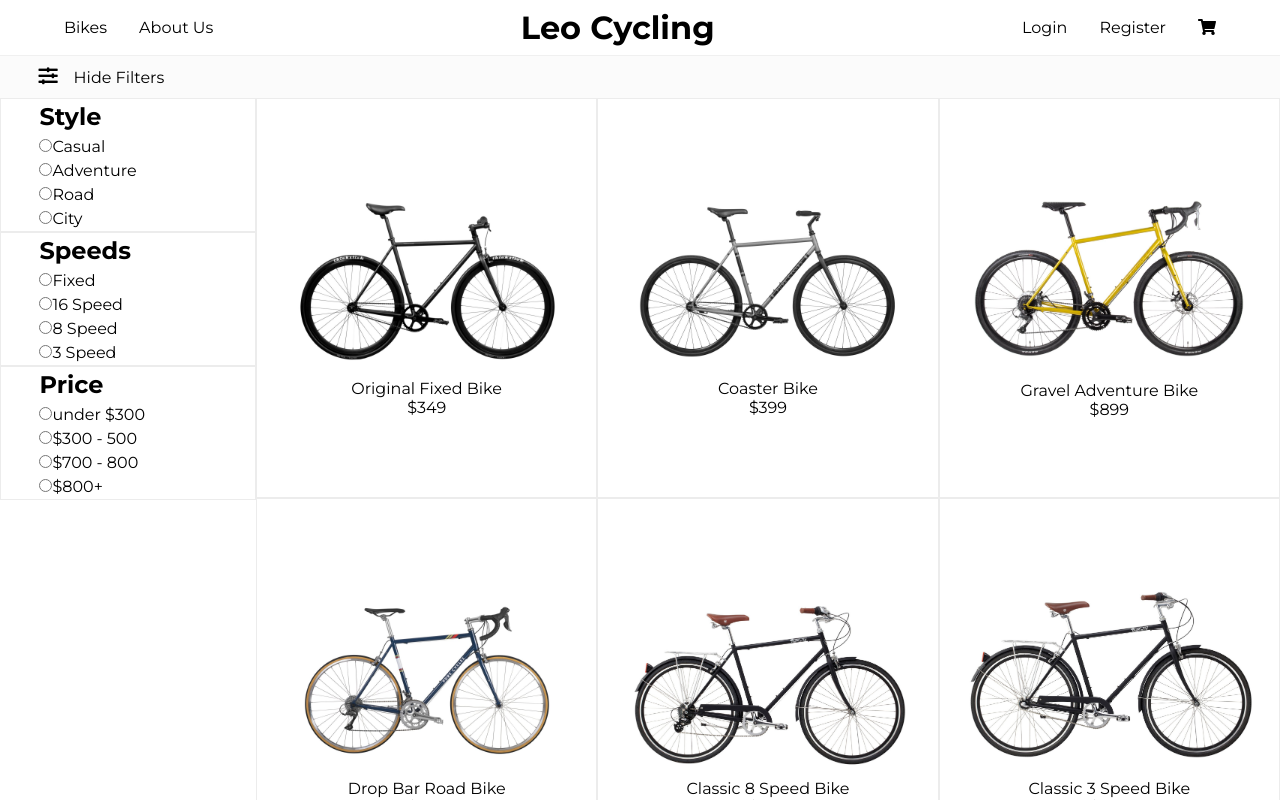
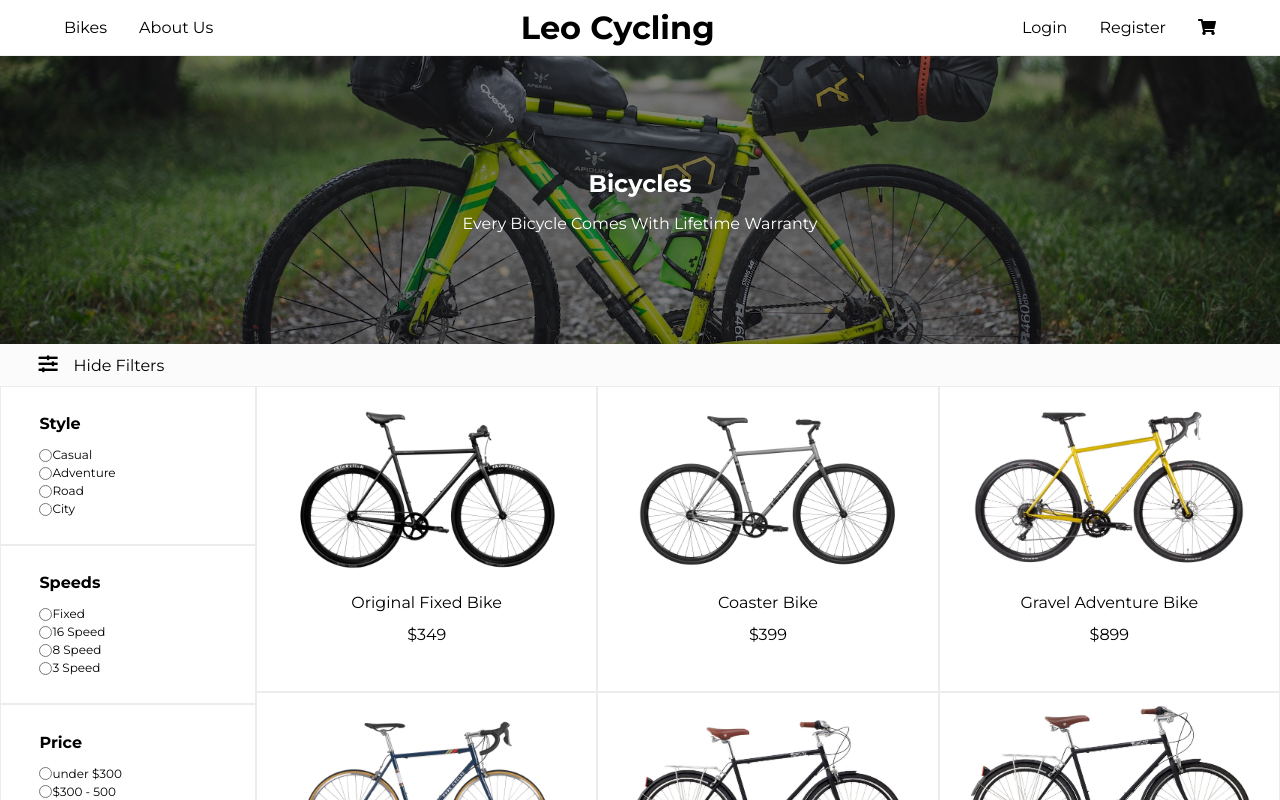
Before and after one commit to Leopoldov95/bicycle_ecomm, a React (Create React App) app in the folder client/: page /bikes in a window 1280 px wide. Shown: the top 800 px of the page. Built offline with nearby package versions, Linux system fonts and the light colour scheme.

Commit message:
working on ui

```diff
--- a/client/src/components/BikeNav.js
+++ b/client/src/components/BikeNav.js
@@ -18,8 +18,8 @@ function BikeNav(props) {
     if (id) {
       return bikes[id].map((bike) => (
         <Link to={`/bikes/${bike.id}`}>
-          <div key={bike.name} className="BikeNav-bike-card ">
-            <img src={`img/bikes/${bike.image}`} />
+          <div key={bike.id} className="BikeNav-bike-card ">
+            <img src={`img/bikes/${bike.image}`} alt={bike.subtitle} />
             <span>{bike.subtitle}</span>
             <span>
               <strong>${bike.price}</strong>
--- a/client/src/components/Bikes.js
+++ b/client/src/components/Bikes.js
@@ -11,7 +11,7 @@ function Bikes() {
 
   function handleStyles() {
     const arr = [];
-    BikeData.map((bike) => {
+    BikeData.forEach((bike) => {
       arr.push(bike.style);
     });
     const set = new Set(arr);
@@ -20,7 +20,7 @@ function Bikes() {
 
   function handleSpeed() {
     const arr = [];
-    BikeData.map((bike) => {
+    BikeData.forEach((bike) => {
       arr.push(bike.speed);
     });
     const set = new Set(arr);
@@ -30,10 +30,22 @@ function Bikes() {
   const speeds = handleSpeed();
   return (
     <div className="Bikes">
+      <div
+        className="Bikes-hero"
+        style={{
+          background:
+            ' no-repeat center/cover url("/img/shop/bike_travel.jpg")',
+        }}
+      >
+        <h2>Bicycles</h2>
+        <p>
+          Every Bicycle Comes With <span>Lifetime Warranty</span>
+        </p>
+      </div>
       <div className="Bikes-header">
         <div className="Bikes-filter">
           <button onClick={handleFilter}>
-            <i class="fas fa-sliders-h"></i>
+            <i className="fas fa-sliders-h"></i>
           </button>
           <span>{showFilter ? "Hide Filters" : "Show Filters"}</span>
         </div>
@@ -51,7 +63,7 @@ function Bikes() {
             {[...styles].map((style) => (
               <div>
                 <input type="radio" id={style} name="style" value={style} />
-                <label for={style}>{style}</label>
+                <label htmlFor={style}>{style}</label>
               </div>
             ))}
           </form>
@@ -60,7 +72,7 @@ function Bikes() {
             {[...speeds].map((speed) => (
               <div>
                 <input type="radio" id={speed} name="speed" value={speed} />
-                <label for={speed}>{speed}</label>
+                <label htmlFor={speed}>{speed}</label>
               </div>
             ))}
           </form>
@@ -69,29 +81,32 @@ function Bikes() {
 
             <div>
               <input type="radio" id="300" name="price" value="300" />
-              <label for="300">under $300</label>
+              <label htmlFor="300">under $300</label>
             </div>
             <div>
               <input type="radio" id="500" name="price" value="500" />
-              <label for="500">$300 - 500</label>
+              <label htmlFor="500">$300 - 500</label>
             </div>
             <div>
               <input type="radio" id="700" name="price" value="700" />
-              <label for="700">$700 - 800</label>
+              <label htmlFor="700">$700 - 800</label>
             </div>
             <div>
               <input type="radio" id="800" name="price" value="800" />
-              <label for="800">$800+</label>
+              <label htmlFor="800">$800+</label>
             </div>
           </form>
         </div>
         <div className="Bikes-products">
           {BikeData.map((bike) => (
             <Link to={`/bike/${bike.id}`}>
-              <div className="Bikes-card">
+              <div key={bike.id} className="Bikes-card">
                 <img src={`/img/bikes/${bike.image}`} />
                 <span>{bike.title}</span>
                 <span>${bike.price}</span>
+                <div className="Bikes-card-link">
+                  <span>View Bicycle</span>
+                </div>
               </div>
             </Link>
           ))}
--- a/client/src/components/Home.js
+++ b/client/src/components/Home.js
@@ -1,4 +1,5 @@
 import React from "react";
+import { Link } from "react-router-dom";
 import "./css/Home.css";
 import Slideshow from "./Slideshow";
 import BikeData from "../bikes.json";
@@ -11,10 +12,12 @@ function Home() {
       <div className="Home-best">
         <h2>Best Selling Bicycles</h2>
         <div className="Home-cards">
-          {BikeData.map((bike) => {
-            if (bike.best === true) {
-              <div className="card-main">
-                <img src="/img/bikes/{bike.image}" alt={bike.subtitle} />
+          {BikeData.map(
+            (bike) =>
+              bike.best === true && (
+                <Link to={`/bikes/${bike.id}`}>
+                  <div key={bike.subtitle} className="card-main">
+                    <img src={`/img/bikes/${bike.image}`} alt={bike.subtitle} />
                     <div className="card-main-content">
                       <h4>{bike.subtitle}</h4>
                       <span>${bike.price}</span>
@@ -22,29 +25,10 @@ function Home() {
                     <div className="card-main-shop">
                       <span>View Bicycle</span>
                     </div>
-              </div>;
-            }
-          })}
-          {/* <div className="card-main">
-            <img src="/img/bikes/bonnette_02.jpeg" alt="bonnette_bike" />
-            <div className="card-main-content">
-              <h4>Bonnette Bike</h4>
-              <span>$749.99</span>
                   </div>
-            <div className="card-main-shop">
-              <span>View Bicycle</span>
-            </div>
-          </div>
-          <div className="card-main">
-            <img src="/img/bikes/comm_02.jpeg" alt="commuter_bike" />
-            <div className="card-main-content">
-              <h4>Commune Bike</h4>
-              <span>$599.99</span>
-            </div>
-            <div className="card-main-shop">
-              <span>View Bicycle</span>
-            </div>
-          </div> */}
+                </Link>
+              )
+          )}
         </div>
       </div>
     </div>
--- a/client/src/components/css/Bikes.css
+++ b/client/src/components/css/Bikes.css
@@ -1,3 +1,29 @@
+.Bikes .Bikes-hero::before {
+  content: "";
+  position: absolute;
+  top: 0;
+  left: 0;
+  width: 100%;
+  height: 100%;
+  background-color: rgba(0, 0, 0, 0.479);
+}
+
+.Bikes .Bikes-hero {
+  position: relative;
+  height: 18rem;
+  display: flex;
+  justify-content: center;
+  align-items: center;
+  flex-direction: column;
+  color: white;
+  line-height: 2;
+}
+
+.Bikes .Bikes-hero h2,
+.Bikes .Bikes-hero p {
+  z-index: 5;
+}
+
 .Bikes .Bikes-header {
   height: 2.6rem;
   background-color: #fbfbfb;
@@ -31,9 +57,22 @@
 }
 
 .Bikes .Bikes-container .Bikes-settings form {
-  padding-left: 2.4rem;
+  /* padding-left: 2.4rem; */
+  padding: 1.6rem 0 1.6rem 2.4rem;
   line-height: 1.5;
   border: 1px solid #ececec;
+}
+.Bikes .Bikes-container .Bikes-settings form div {
+  display: flex;
+  align-items: center;
+}
+.Bikes .Bikes-container .Bikes-settings form h2 {
+  font-size: 1rem;
+  margin-bottom: 10px;
+}
+
+.Bikes .Bikes-container .Bikes-settings form label {
+  font-size: 12px;
 }
 
 .Bikes .Bikes-products {
@@ -47,9 +86,53 @@
   justify-content: center;
   align-items: center;
   border: 1px solid #ececec;
-  height: 400px;
+  line-height: 2;
 }
 
 .Bikes .Bikes-products .Bikes-card img {
   width: 300px;
+  height: 200px;
 }
+
+.Bikes .Bikes-products .Bikes-card-link {
+  display: flex;
+  height: 2.5rem;
+  width: 100%;
+  opacity: 0;
+  transition: all ease 0.3s;
+}
+
+.Bikes .Bikes-products .Bikes-card:hover .Bikes-card-link,
+.Bikes .Bikes-products .Bikes-card:hover .Bikes-card-link span {
+  display: flex;
+  opacity: 1;
+}
+.Bikes .Bikes-products .Bikes-card .Bikes-card-link span {
+  display: none;
+  color: white;
+  background-color: #333;
+  height: 100%;
+  width: 100%;
+  justify-content: center;
+  align-items: center;
+  opacity: 0;
+  transition: all ease 0.3s;
+}
+
+/*
+
+.card-main:hover .card-main-shop,
+.card-main:hover .card-main-shop span{
+  display: flex;
+  opacity: 1;
+
+
+}
+.card-main .card-main-shop{
+  display: flex;
+  height: 2.5rem;
+  opacity: 0;
+  transition: all ease 0.3s;
+}
+
+*/
--- a/client/src/components/css/Home.css
+++ b/client/src/components/css/Home.css
@@ -13,7 +13,6 @@
 
 .card-main {
   border: 1px solid rgba(51, 51, 51, 0.466);
-
 }
 
 .card-main img {
@@ -24,17 +23,15 @@
   color: rgb(187, 146, 84);
 }
 
-.card-main  .card-main-content {
+.card-main .card-main-content {
   line-height: 2;
 }
 .card-main:hover .card-main-shop,
-.card-main:hover .card-main-shop span{
+.card-main:hover .card-main-shop span {
   display: flex;
   opacity: 1;
-
-
 }
-.card-main .card-main-shop{
+.card-main .card-main-shop {
   display: flex;
   height: 2.5rem;
   opacity: 0;
@@ -52,7 +49,3 @@
   opacity: 0;
   transition: all ease 0.3s;
 }
-
-.card-main .card-main-shop span i {
-  padding-left: 1rem;
-}
```
Also changed, not shown: client/public/img/shop/bike_travel.jpg (added). Lines whose indentation alone changed are shown as unchanged.
